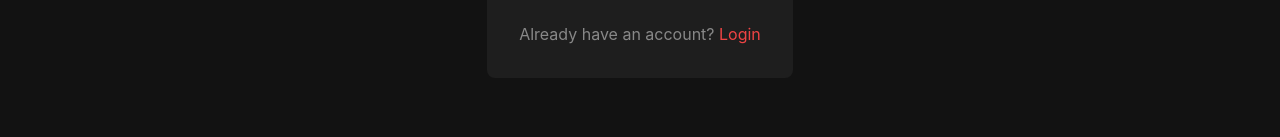
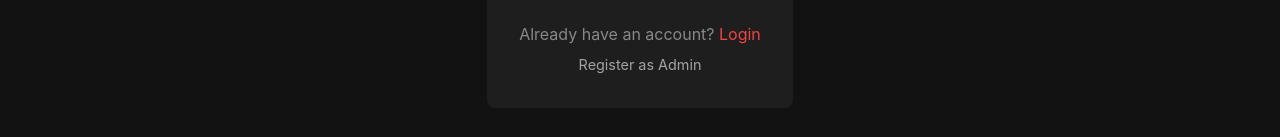
Before and after one commit to jagger11-master/synch, a React (Vite) app: page /signup in a window 1280 px wide. Shown: the part 663-800 px from the top of the page. Built offline with nearby package versions, Linux system fonts and the light colour scheme; no server answers.

Commit message:
Add link to Admin Registration page

```diff
--- a/src/components/auth/Signup.jsx
+++ b/src/components/auth/Signup.jsx
@@ -102,6 +102,9 @@ const Signup = () => {
             <div style={{ marginTop: '1.5rem', textAlign: 'center', color: '#888' }}>
                 Already have an account? <Link to="/login" style={{ color: 'var(--red-primary)' }}>Login</Link>
             </div>
+            <div style={{ marginTop: '0.5rem', textAlign: 'center', fontSize: '0.9rem' }}>
+                <Link to="/admin-signup" style={{ color: 'var(--text-muted)' }}>Register as Admin</Link>
+            </div>
         </div>
     );
 };
```
